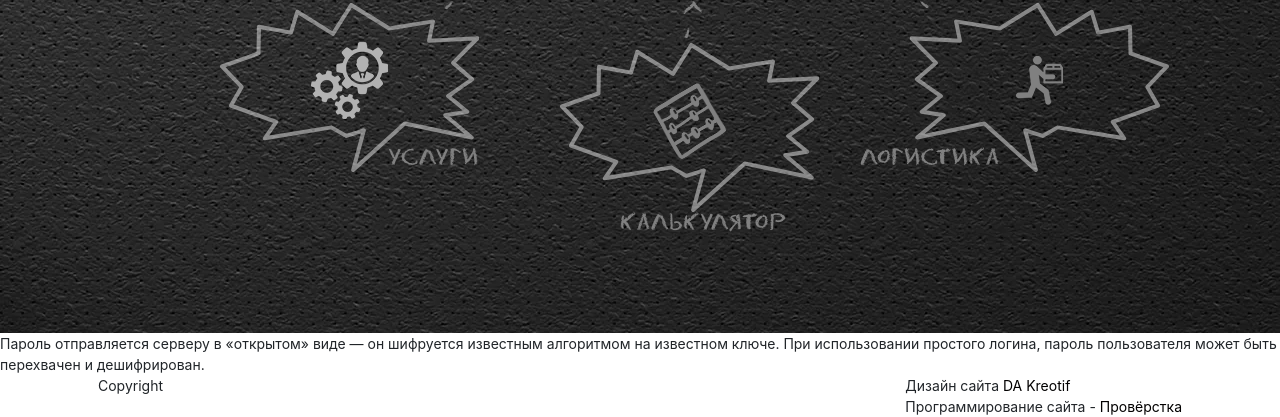
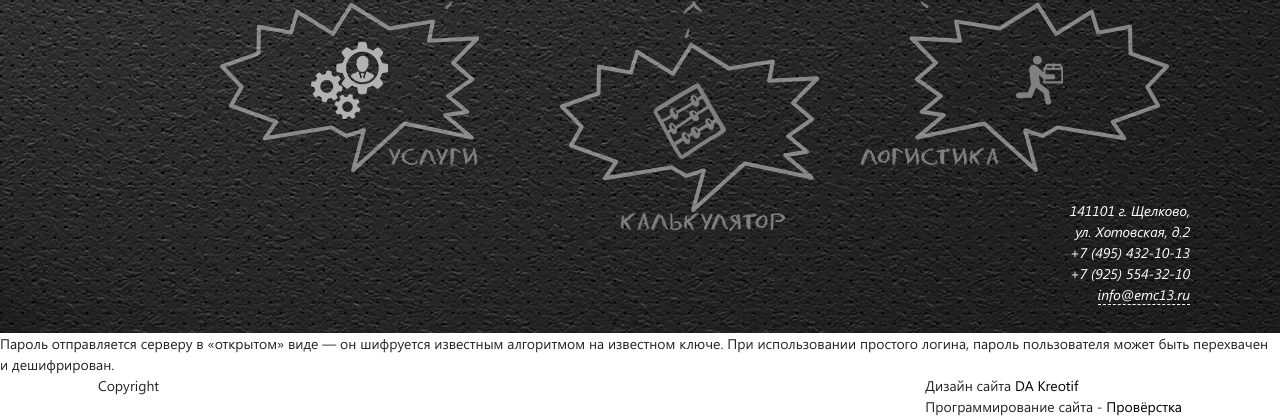
Before and after one commit to x404/emc13, a website: page app/homepage.html in a window 1280 px wide. Shown: the part 587-1004 px from the top of the page. Drawn offline with Linux system fonts and the light colour scheme.

Commit message:
Добавлен адрес в шапке

```diff
--- a/app/homepage.html
+++ b/app/homepage.html
@@ -86,6 +86,14 @@
 					</a>
 				</li>
 			</ul>
+
+			<div class="address">
+				141101 г. Щелково, <br />
+				ул. Хотовская, д.2 <br />
+				+7 (495) 432-10-13 <br />
+				+7 (925) 554-32-10 <br />
+				<a href="mailto:info@emc13.ru" title="" target="_blank">info@emc13.ru</a>
+			</div>
 		</div>
 	</header>
 	<!-- =/header -->
--- a/app/template/scss/_base.scss
+++ b/app/template/scss/_base.scss
@@ -36,6 +36,7 @@ html {
 body{
 	@include font-size(1.4);
 	font-display: swap;
+	font-family: "SegoeUIRegular";
 	// height: 100vh;
 }
 
--- a/app/template/scss/_fonts.scss
+++ b/app/template/scss/_fonts.scss
@@ -4,6 +4,47 @@
 		 url('../fonts/DS Eraser Cyr.woff') format('woff');
 	font-weight: normal;
 	font-style: normal;
+}
+
+/* font-family: "SegoeUIRegular"; */
+@font-face {
+	font-family: "SegoeUIRegular";
+	src: url("../fonts/SegoeUIRegular/SegoeUIRegular.eot");
+	src: url("../fonts/SegoeUIRegular/SegoeUIRegular.eot?#iefix")format("embedded-opentype"),
+	url("../fonts/SegoeUIRegular/SegoeUIRegular.woff") format("woff"),
+	url("../fonts/SegoeUIRegular/SegoeUIRegular.ttf") format("truetype");
+	font-style: normal;
+	font-weight: normal;
+}
+/* font-family: "SegoeUIBold"; */
+@font-face {
+	font-family: "SegoeUIBold";
+	src: url("../fonts/SegoeUIBold/SegoeUIBold.eot");
+	src: url("../fonts/SegoeUIBold/SegoeUIBold.eot?#iefix")format("embedded-opentype"),
+	url("../fonts/SegoeUIBold/SegoeUIBold.woff") format("woff"),
+	url("../fonts/SegoeUIBold/SegoeUIBold.ttf") format("truetype");
+	font-style: normal;
+	font-weight: normal;
+}
+
+@font-face {
+	font-family: "SegoeUIRegular";
+	src: url("../fonts/SegoeUIItalic/SegoeUIItalic.eot");
+	src: url("../fonts/SegoeUIItalic/SegoeUIItalic.eot?#iefix")format("embedded-opentype"),
+	url("../fonts/SegoeUIItalic/SegoeUIItalic.woff") format("woff"),
+	url("../fonts/SegoeUIItalic/SegoeUIItalic.ttf") format("truetype");
+	font-style: italic;
+	font-weight: normal;
+}
+
+@font-face {
+	font-family: "SegoeUIBoldItalic";
+	src: url("../fonts/SegoeUIBoldItalic/SegoeUIBoldItalic.eot");
+	src: url("../fonts/SegoeUIBoldItalic/SegoeUIBoldItalic.eot?#iefix")format("embedded-opentype"),
+	url("../fonts/SegoeUIBoldItalic/SegoeUIBoldItalic.woff") format("woff"),
+	url("../fonts/SegoeUIBoldItalic/SegoeUIBoldItalic.ttf") format("truetype");
+	font-style: normal;
+	font-weight: normal;
 }
 
 
--- a/app/template/scss/_homepage.scss
+++ b/app/template/scss/_homepage.scss
@@ -281,5 +281,25 @@
 			}
 
 		}
+
+
+		// address
+		.address{
+			bottom: 28px;
+			color: $color2;
+			font-style: italic;
+			position: absolute;
+			right: 0;
+			text-align: right;
+			z-index: 10;
+			a{
+				color: $color2;
+				border-bottom: 1px dashed;
+				&:hover{
+					border-bottom-color: rgba(255,255,255,0);
+					text-decoration: none;
+				}
+			}
+		}
 	}
 }
```
Also changed, not shown: app/template/css/styles.css, app/template/css/styles.min.css.
